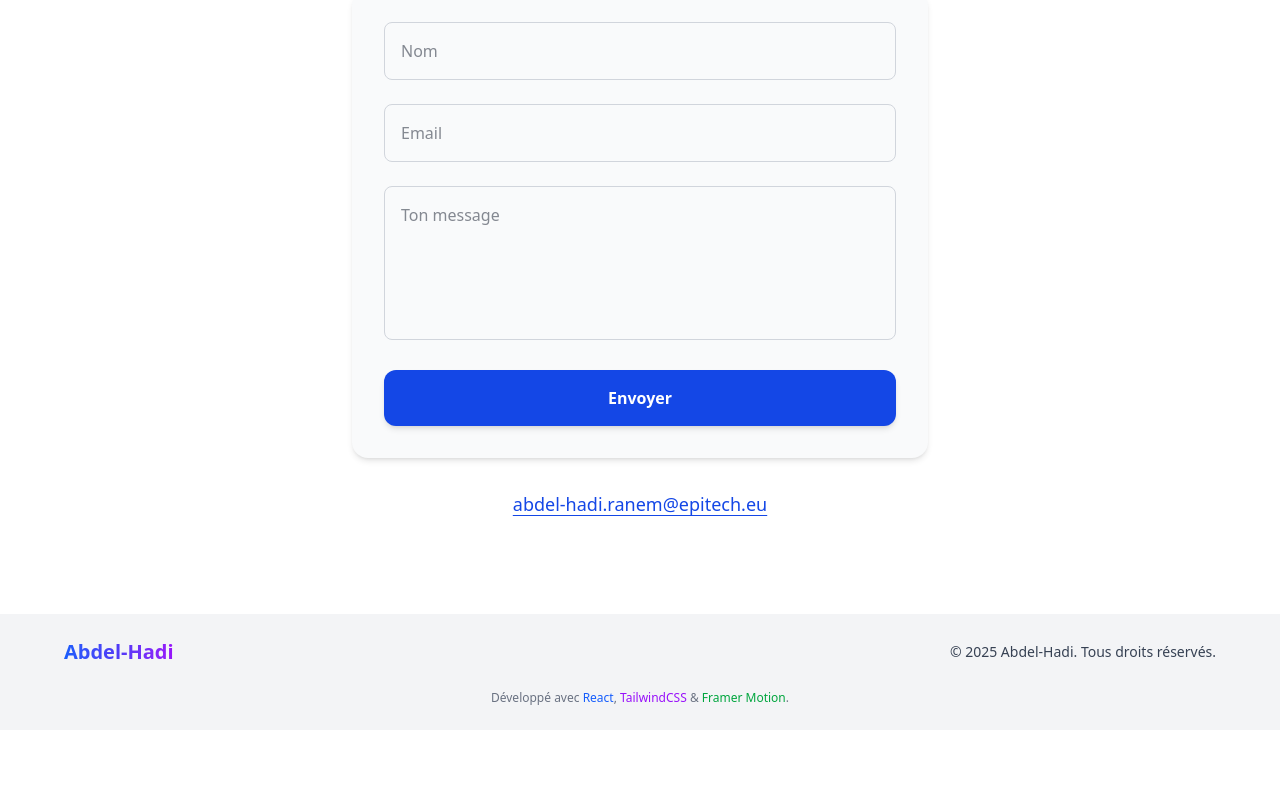
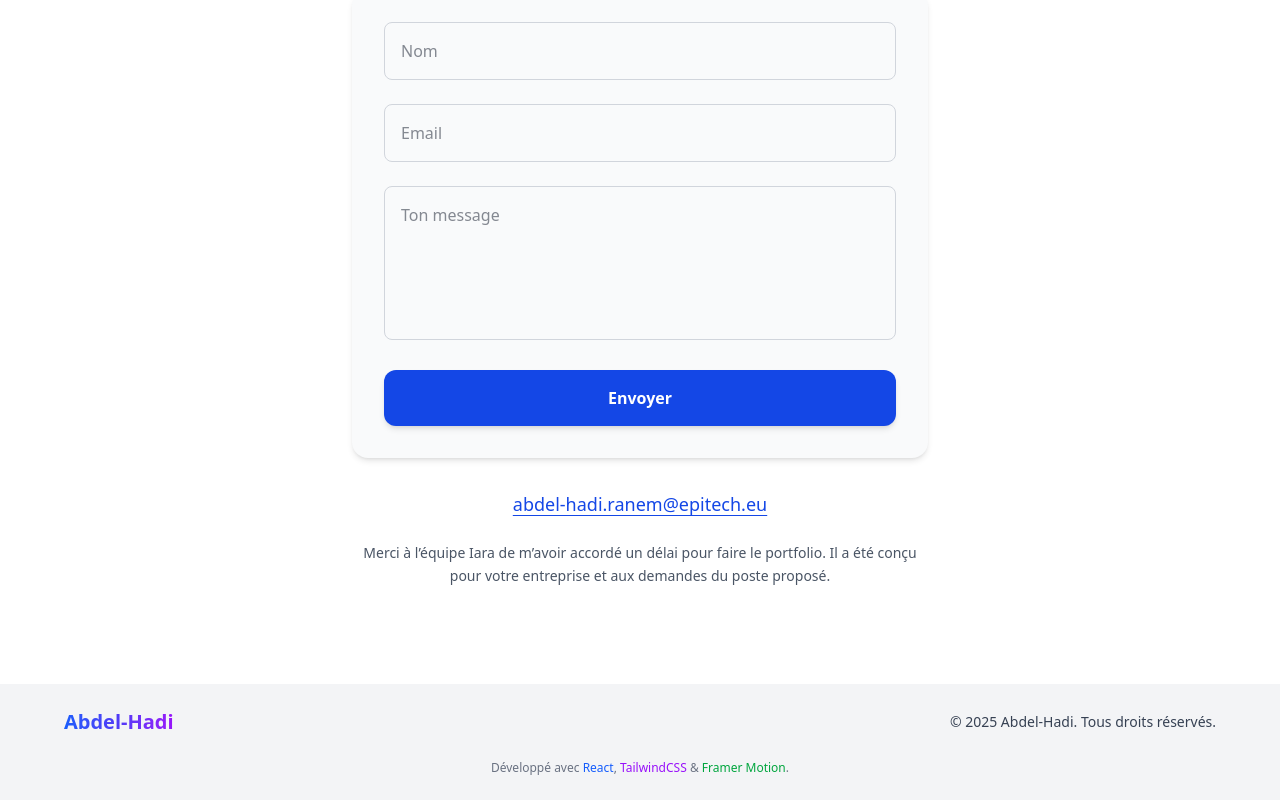
Before and after one commit to Abdelhadi-coder/Portfolio-mobile, a React (Vite) app in the folder mon-portfolio/: page / in a window 1280 px wide. Shown: the part 2702-3502 px from the top of the page. Before the commit the page ends 3432 px from the top, so only its background shows below. Built offline with nearby package versions, Linux system fonts and the light colour scheme.

Commit message:
END : Finale push

```diff
--- a/mon-portfolio/src/sections/ContactForm.jsx
+++ b/mon-portfolio/src/sections/ContactForm.jsx
@@ -104,6 +104,11 @@ export default function Contact() {
         >
           abdel-hadi.ranem@epitech.eu
         </motion.div>
+
+        <p className="mt-6 text-center text-gray-600 text-sm max-w-xl mx-auto leading-relaxed">
+          Merci à l’équipe Iara de m’avoir accordé un délai pour faire le portfolio.
+          Il a été conçu pour votre entreprise et aux demandes du poste proposé.
+        </p>
       </section>
     </>
   )
```
